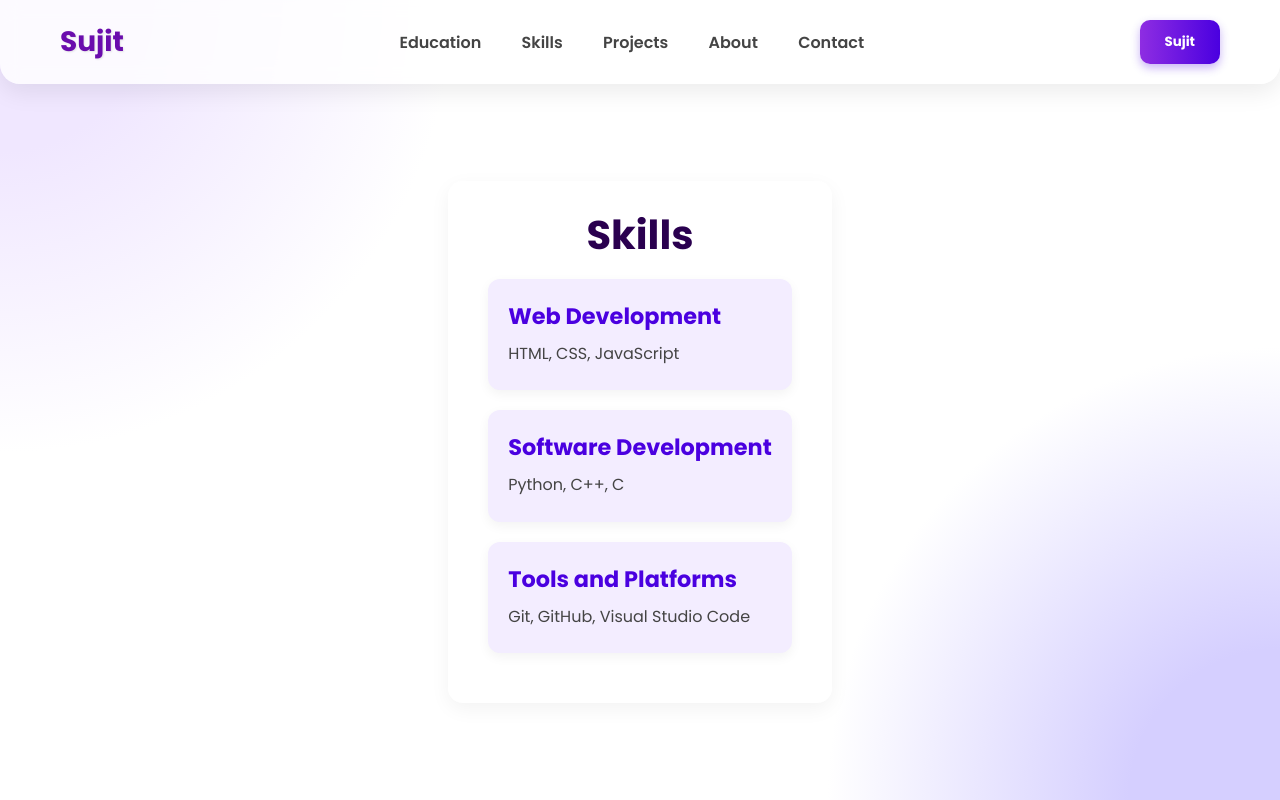
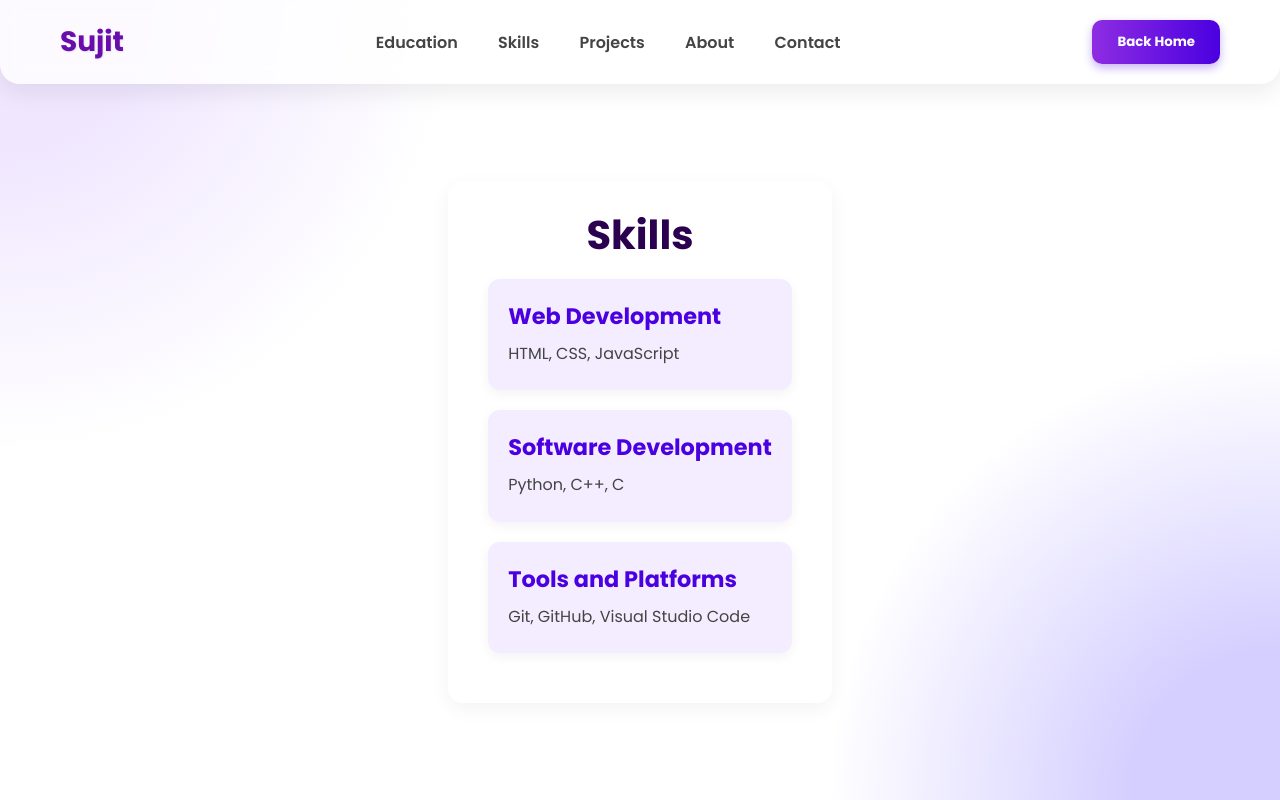
Before and after one commit to suzzeet/portfolio, a plain HTML site: page skills.html in a window 1280 px wide. Drawn offline with Linux system fonts and the light colour scheme.

Commit message:
Update skills.html

```diff
--- a/skills.html
+++ b/skills.html
@@ -20,7 +20,7 @@
             <a href="about.html">About</a>
             <a href="contact.html">Contact</a>
         </nav>
-        <a href="index.html"><button class="cta">Sujit</button></a>
+        <a href="index.html"><button class="cta">Back Home</button></a>
     </header>
 
     <main>
```
